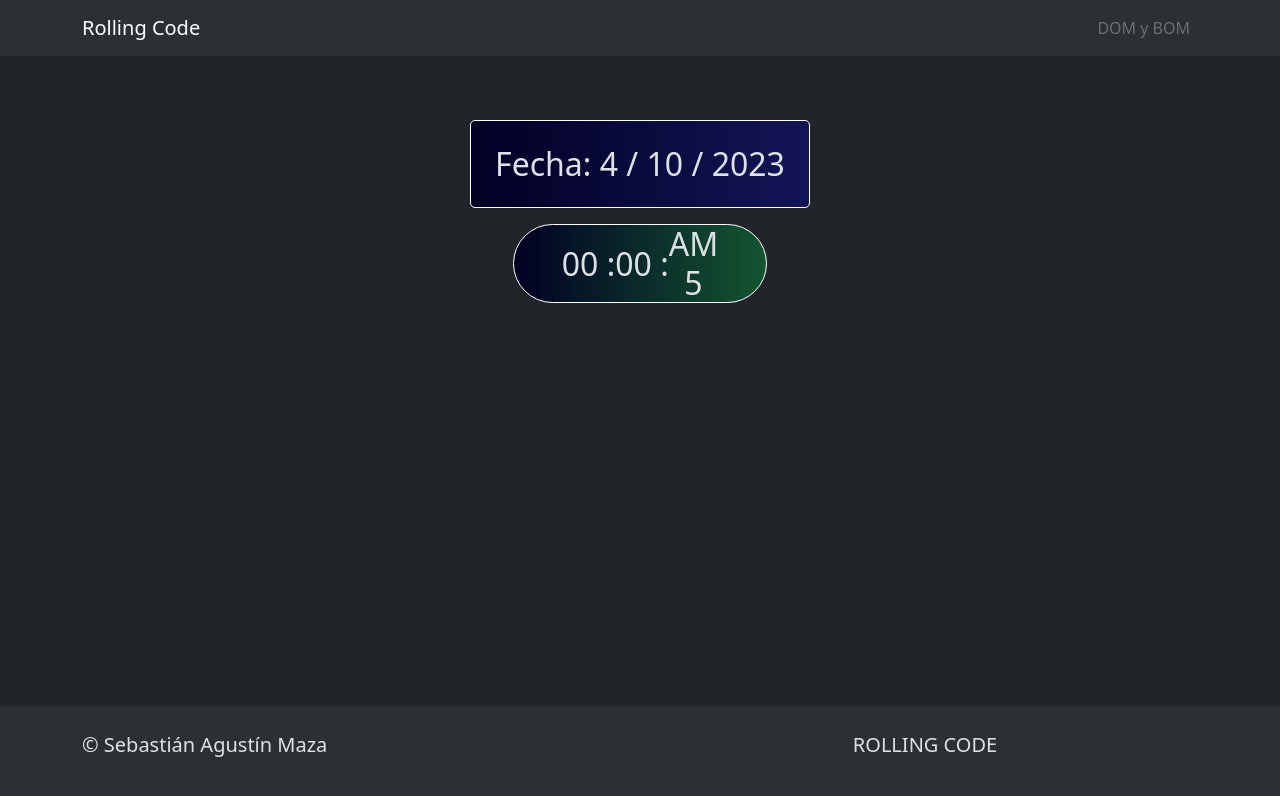
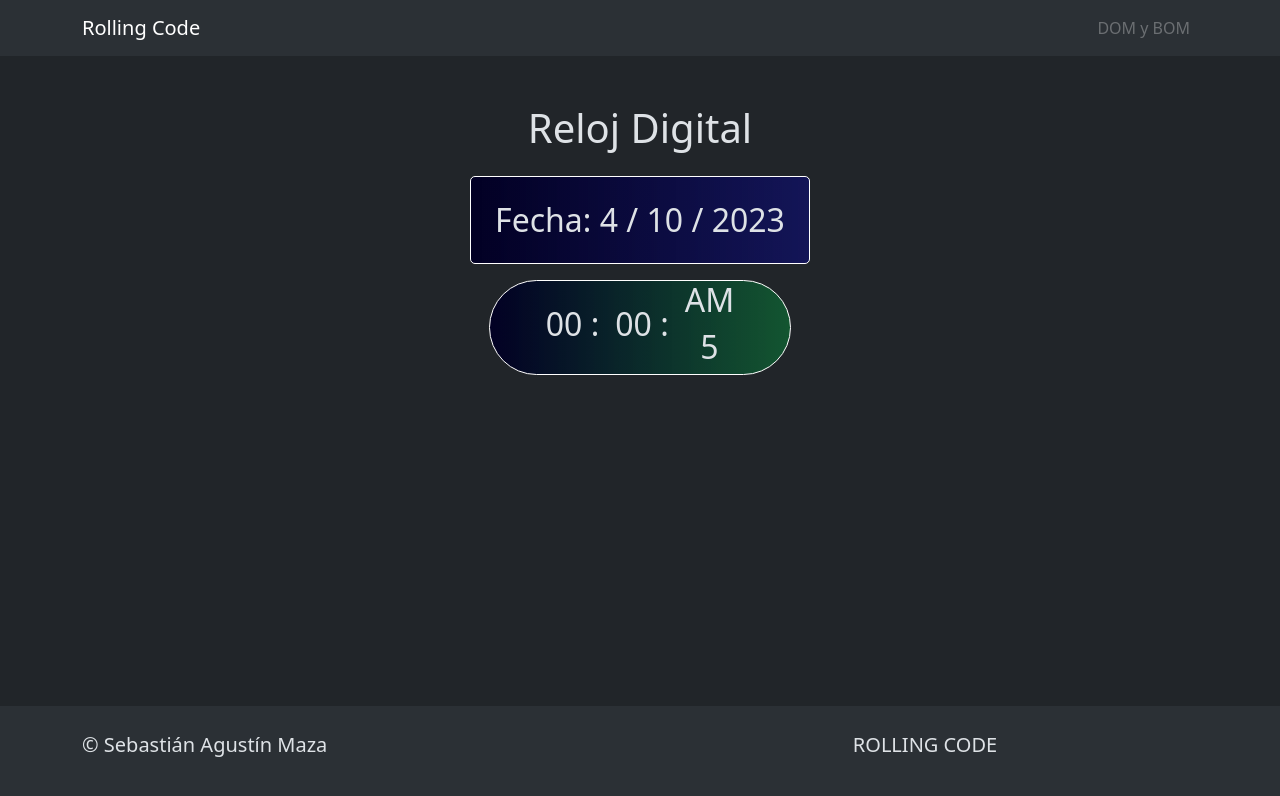
Before and after one commit to Agustin030s/relojDigital, a plain HTML site: page index.html in a window 1280 px wide. Drawn offline with nearby package versions, Linux system fonts and the light colour scheme.

Commit message:
se agrego un titulo a la web

```diff
--- a/index.html
+++ b/index.html
@@ -47,20 +47,21 @@
     </header>
 
     <main class="my-5 container">
+      <h1 class="text-center">Reloj Digital</h1>
         <div class="d-flex flex-column justify-content-center align-items-center">
             <div class="p-4 my-3 bgFecha">
                 <h2 class="m-0" id="fecha" ></h2>
             </div>
             <div class="d-flex justify-content-center align-items-center px-5 bgHora">
                 <div>
-                    <h2 id="horas" class="m-0">00 : </h2>
+                    <h2 id="horas" class="mx-2">00 : </h2>
                 </div>
                 <div>
-                    <h2 id="minutos" class="m-0">00 : </h2>
+                    <h2 id="minutos" class="mx-2">00 : </h2>
                 </div>
                 <div class="d-flex flex-column justify-content-center align-items-center">
-                    <h2 class="m-0" id="ampm">AM</h2>
-                    <h2 id="segundos" class="m-0">00</h2>
+                    <h2 class="mx-2" id="ampm">AM</h2>
+                    <h2 id="segundos" class="mx-2">00</h2>
                 </div>
             </div>
         </div>
```
